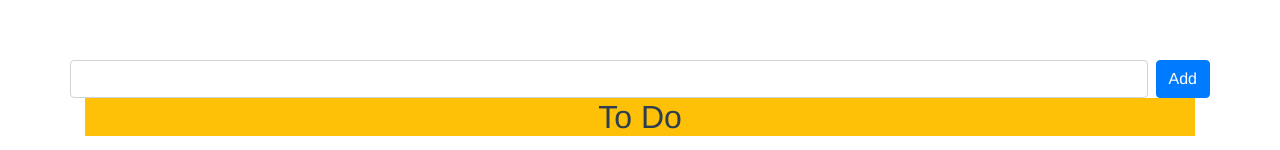
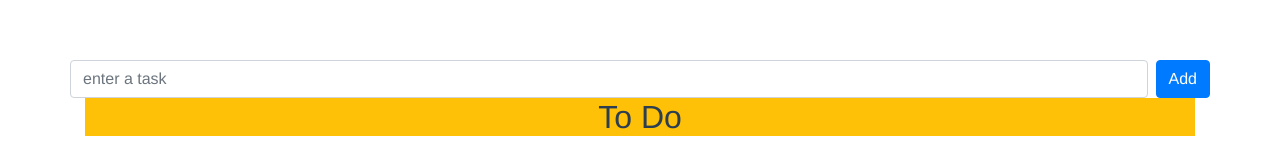
Before and after one commit to MarianoTroncoso/todo-app, a Vue app: page / in a window 1280 px wide. Shown: the top 150 px of the page. Built offline with nearby package versions, Linux system fonts and the light colour scheme.

Commit message:
input placeholder and submit with enter key when editing

```diff
--- a/src/components/TodoInput.vue
+++ b/src/components/TodoInput.vue
@@ -9,7 +9,7 @@
             The task already exists
         </b-alert>
         <div class="row">
-            <input @change="todoTextChange" v-bind:value="todoText" @keyup.enter="addTodoI" class="col form-control mr-2" type="text">
+            <input @change="todoTextChange" v-bind:value="todoText" @keyup.enter="addTodoI" class="col form-control mr-2" type="text" placeholder="enter a task">
             <button @click="addTodoI" class="btn btn-primary">Add</button>
         </div>
     </div>
--- a/src/components/TodoItem.vue
+++ b/src/components/TodoItem.vue
@@ -4,7 +4,8 @@
             <button @click="addDoneI" class="btn btn-success mx-2"> ✓ </button>
             <!-- para el addDone faltaria lo de todoTextChange (pero de done), pero creo que se puede usar el de todo-->
             <h3 v-if="!editing">{{todo.title}}</h3>
-            <input v-bind:value="todoText" @change="todoTextChange" v-else type="text" class="col form-control">
+            <input v-bind:value="todoText" @change="todoTextChange" v-else type="text" class="col form-control"
+            @keyup.enter="updateTodoI(todo)">
             <div>
                 <button @click="updateTodoI(todo)" class="btn btn-primary mx-2">{{editing?'Update':'Edit'}}</button>
 
```
